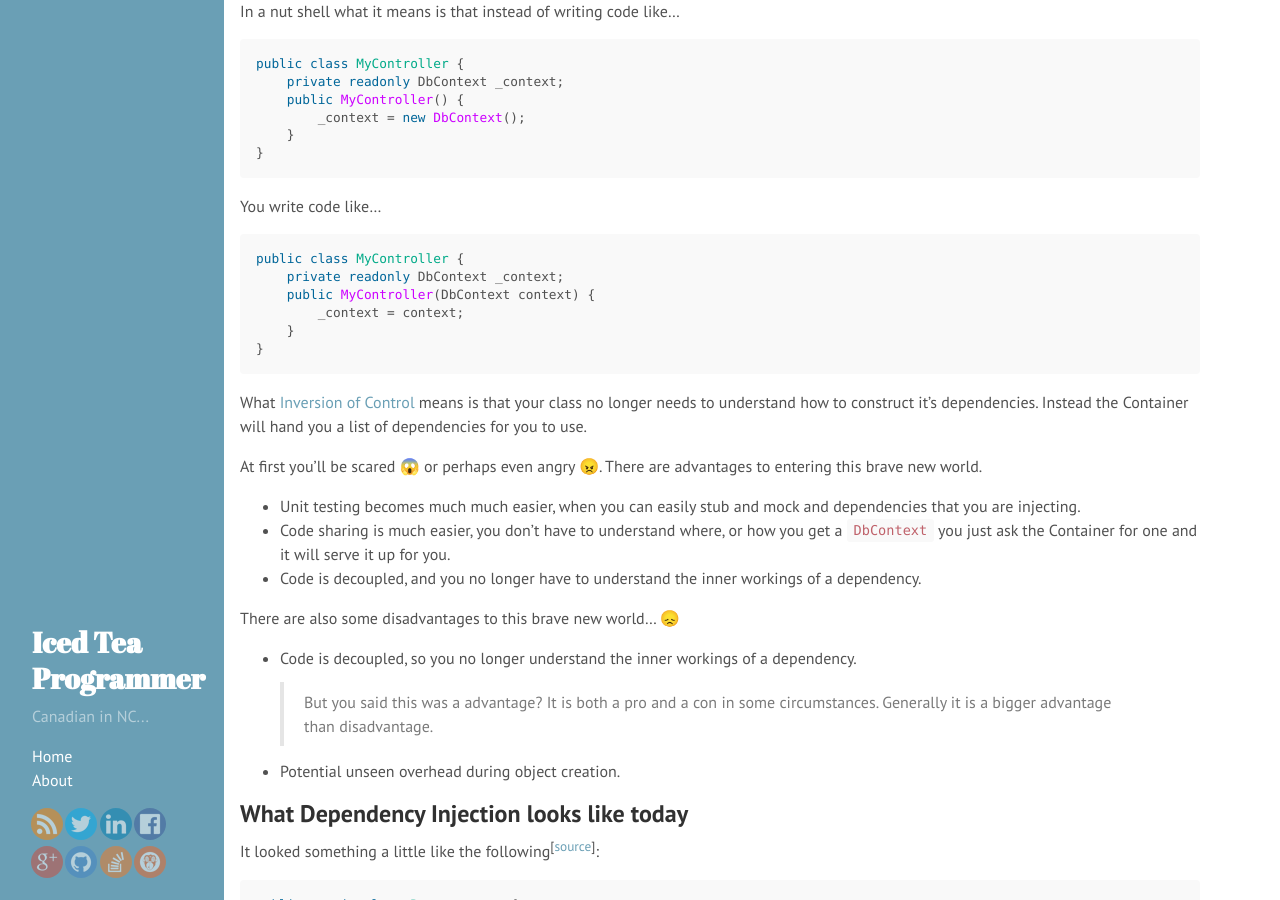
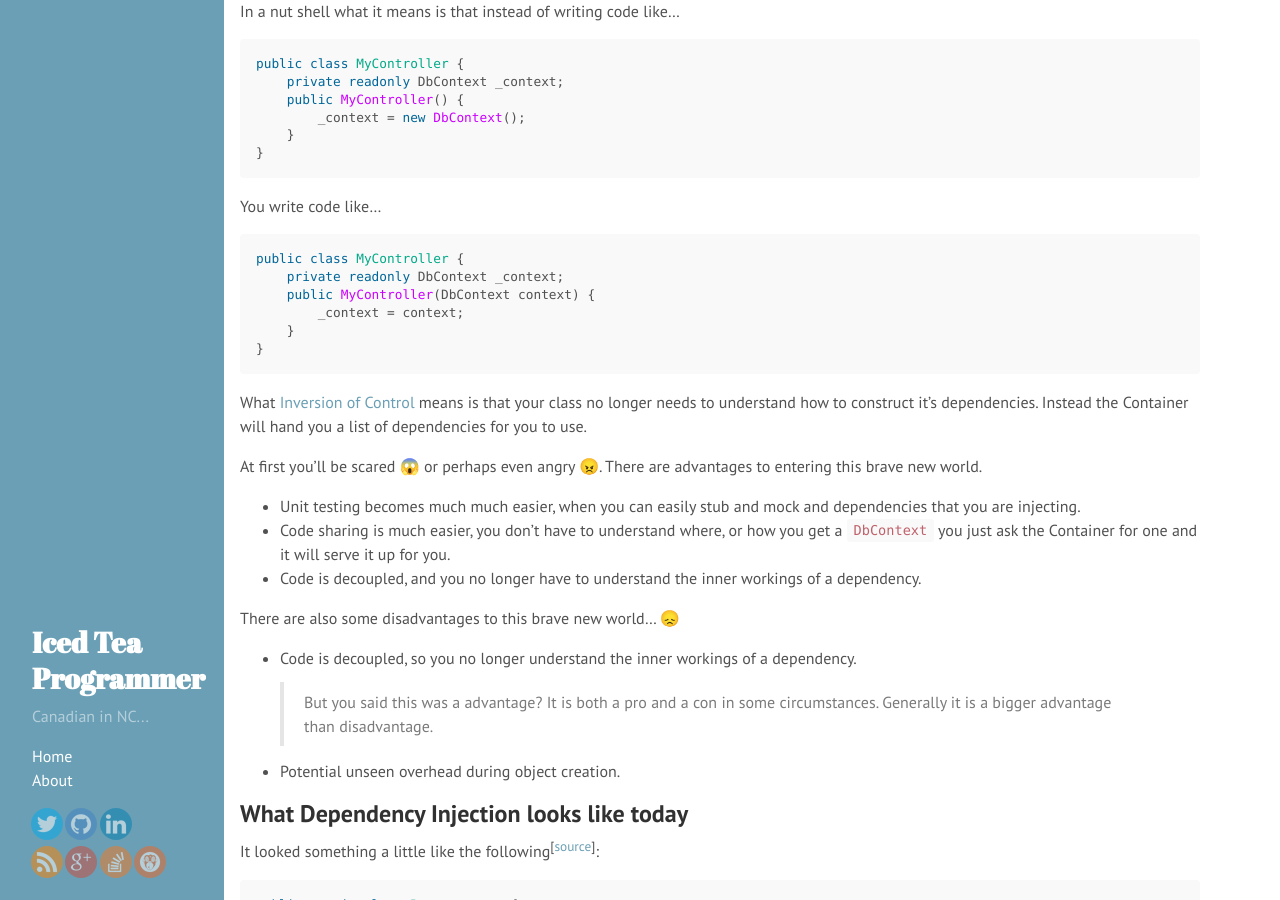
Before and after one commit to david-driscoll/david-driscoll.github.io, a Jekyll site: the page built from index.html, in a window 1280 px wide and 900 px high, scrolled down 548 px. Built offline with Jekyll 4.4.1, drawn with Linux system fonts in a browser that asks for light colours; nearby versions of some CDN libraries; emoji names are drawn with the system emoji font; Markdown is read by kramdown in place of the engine named in the settings; the list of posts is cut into pages by our own code; comment, search, counter and statistics services are not loaded.

Commit message:
updated social network tags

```diff
--- a/_includes/sidebar.html
+++ b/_includes/sidebar.html
@@ -26,14 +26,13 @@
         </ul>
 
         <ul class="sidebar-social">
-            <li><a class="icon rss" title="RSS" href="/atom.xml"></a></li>
             <li><a class="icon twitter" title="Twitter" href="https://twitter.com/david_blacklite"></a></li>
+            <li><a class="icon github" title="Github" href="https://github.com/david-driscoll"></a></li>
             <li><a class="icon linkedin" title="Linkedin" href="https://www.linkedin.com/profile/view?id=122339333"></a></li>
-            <li><a class="icon facebook" title="Facebook" href="https://www.facebook.com/david.driscoll"></a></li>
         </ul>
         <ul class="sidebar-social">
+            <li><a class="icon rss" title="RSS" href="/atom.xml"></a></li>
             <li><a class="icon googleplus" title="Google Plus" href="https://plus.google.com/+DavidDriscoll1985"></a></li>
-            <li><a class="icon github" title="Github" href="https://github.com/david-driscoll"></a></li>
             <li><a class="icon stackoverflow" title="Stack Overflow" href="http://stackoverflow.com/users/400771/david-d"></a></li>
             <li><a class="icon coderbits" title="Coder Bits" href="https://coderbits.com/driscoll"></a></li>
         </ul>
```
